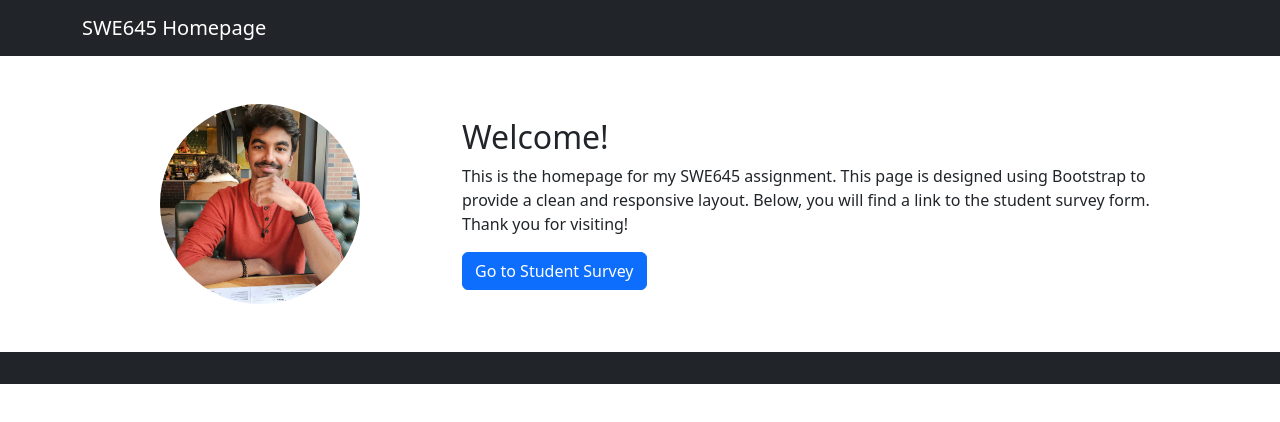
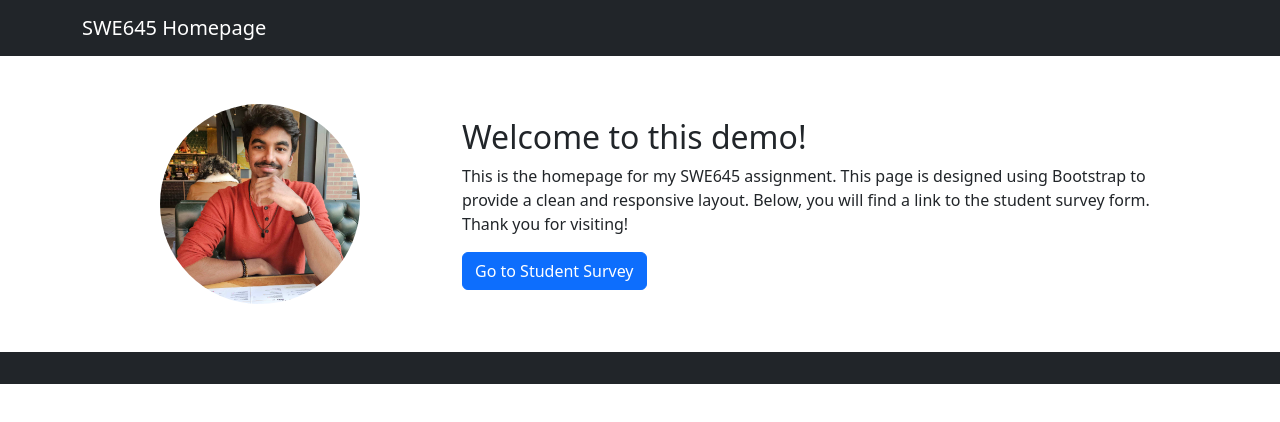
Before and after one commit to San68bot/swe645-a2, a plain HTML site: page index.html in a window 1280 px wide. Drawn offline with nearby package versions, Linux system fonts and the light colour scheme.

Commit message:
video demo

```diff
--- a/index.html
+++ b/index.html
@@ -25,7 +25,7 @@ This is the homepage for my SWE645 assignment. It includes a link to the student
             <img src="assets/img/image.jpg" class="img-fluid rounded-circle" alt="My Picture" style="width: 200px; height: 200px; object-fit: cover;">
         </div>
         <div class="col-md-8">
-            <h2>Welcome!</h2>
+            <h2>Welcome to this demo!</h2>
             <p>
                 This is the homepage for my SWE645 assignment. This page is designed using Bootstrap to provide a clean and responsive layout. Below, you will find a link to the student survey form. Thank you for visiting!
             </p>
```
